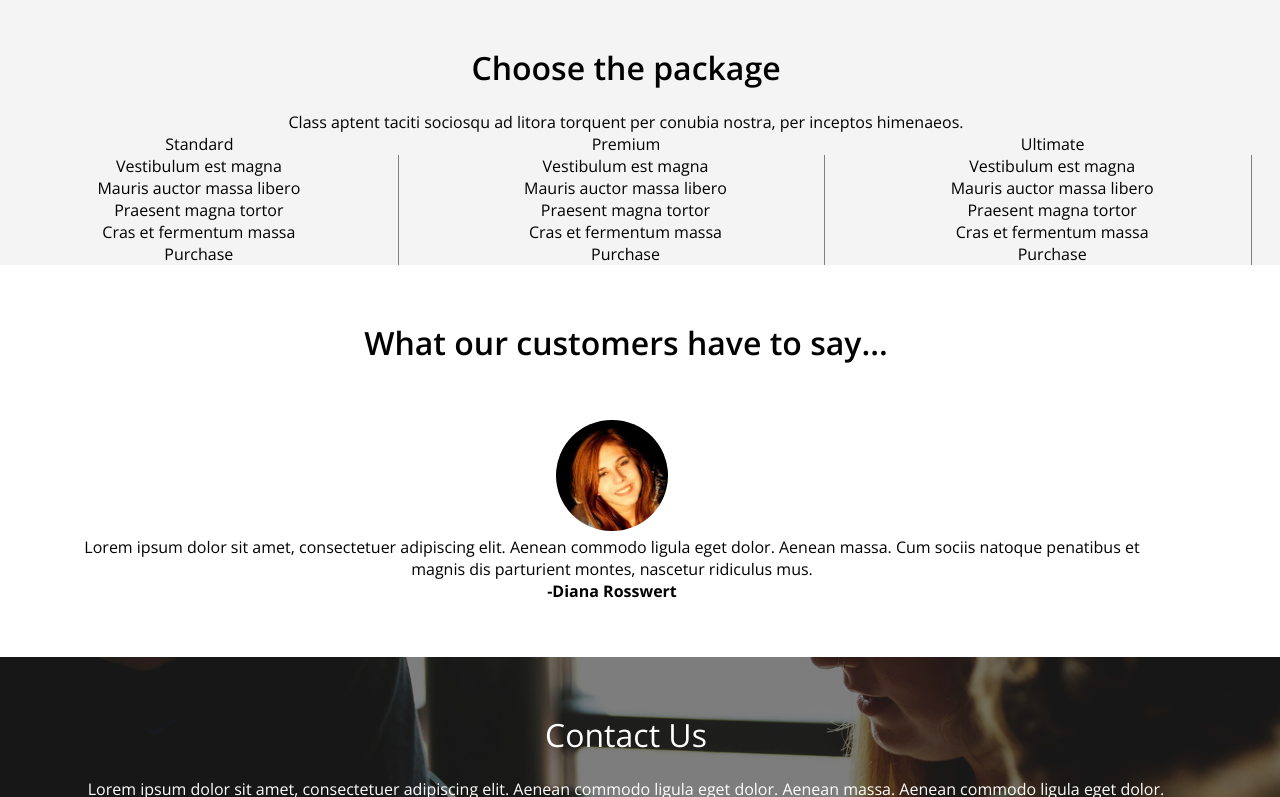
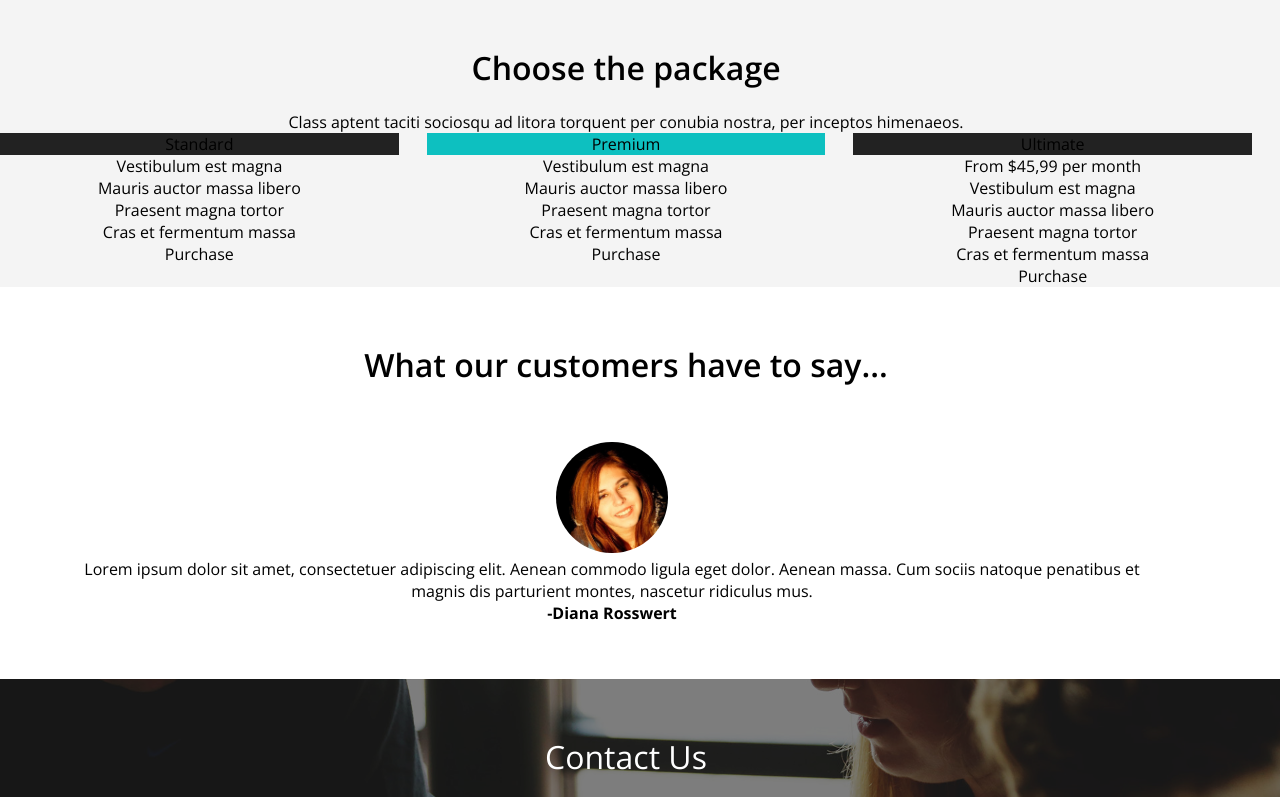
Before and after one commit to aguzro/prime-themes, a plain HTML site: page index.html in a window 1280 px wide. Shown: the part 2580-3377 px from the top of the page. Drawn offline with nearby package versions, Linux system fonts and the light colour scheme; files whose address does not match are found by name.

Commit message:
Cambios en PACKAGE y CSS

```diff
--- a/css/main.css
+++ b/css/main.css
@@ -139,11 +139,8 @@ header a:hover {
 .title {
 	font-size: 2em;
 }
-.ls {
-	list-style-type: none;
-}
-.ls  {
-	border-right: 1px solid gray;
+.bg-green {
+	background-color: #0dc0c0;
 }
 
 /* Customer */
@@ -162,6 +159,7 @@ header a:hover {
 /* Follow */
 
 
+
 /* Footer */
 .bg-black {
 	background-color: #222222;
--- a/index.html
+++ b/index.html
@@ -231,42 +231,36 @@
 	</div>
 	<div class="row">
 		<div class="col-4">
-			<div class="">
-				<div class="text-center boxB">Standard</div>
+			<div class="text-center bg-white w-100">
+				<div class="text-center bg-black">Standard</div>
 				<div class="text-center"></div>
-				<ul class="text-center ls">
-					<li>Vestibulum est magna</li>
-					<li>Mauris auctor massa libero</li>
-					<li>Praesent magna tortor</li>
-					<li>Cras et fermentum massa</li>
-					<li><div>Purchase</div></li>
-				</ul>
+					<div>Vestibulum est magna</div>
+					<div>Mauris auctor massa libero</div>
+					<div>Praesent magna tortor</div>
+					<div>Cras et fermentum massa</div>
+					<div>Purchase</div>
 			</div>
 		</div>
 		<div class="col-4">
-			<div class="">
-				<div class="text-center boxG">Premium</div>
+			<div class="text-center bg-white w-100">
+				<div class="text-center bg-green">Premium</div>
 				<div class="text-center"></div>
-				<ul class="text-center ls">
-					<li>Vestibulum est magna</li>
-					<li>Mauris auctor massa libero</li>
-					<li>Praesent magna tortor</li>
-					<li>Cras et fermentum massa</li>
-					<li><div>Purchase</div></li>
-				</ul>
+					<div>Vestibulum est magna</div>
+					<div>Mauris auctor massa libero</div>
+					<div>Praesent magna tortor</div>
+					<div>Cras et fermentum massa</div>
+					<div>Purchase</div>
 			</div>
 		</div>
 		<div class="col-4">
-			<div class="">
-				<div class="text-center boxB">Ultimate</div>
-				<div class="text-center"></div>
-				<ul class="text-center ls">
-					<li>Vestibulum est magna</li>
-					<li>Mauris auctor massa libero</li>
-					<li>Praesent magna tortor</li>
-					<li>Cras et fermentum massa</li>
-					<li><div>Purchase</div></li>
-				</ul>
+			<div class="text-center bg-white w-100">
+				<div class="bg-black">Ultimate</div>
+				<div class="bg-gray">From $45,99 per month</div>
+					<div>Vestibulum est magna</div>
+					<div>Mauris auctor massa libero</div>
+					<div>Praesent magna tortor</div>
+					<div>Cras et fermentum massa</div>
+					<div>Purchase</div>
 			</div>
 		</div>
 	</div>
@@ -343,15 +337,18 @@
 	<div class="container">
 		<div class="row">
 			<div class="col-12">
-				<p class="">Follow Us!</p>
-				<p>Class aptent taciti sociosqu ad litora torquent per conubia nostra, per inceptos himenaeos. Suspendisse suscipit tellus vitae tellus porta rutrum. Aliquam imperdiet nulla id scelerisque auctor.</p>
-				<p>
+				<p class="title">Follow Us!</p> <br>
+				<div>
+					<p>Class aptent taciti sociosqu ad litora torquent per conubia nostra, per inceptos himenaeos. Suspendisse suscipit tellus vitae tellus porta rutrum. Aliquam imperdiet nulla id scelerisque auctor.</p>
+					<br>
+				<p class="f-600">
 					<i class="fa ion-social-facebook"></i>
 					<i class="fa ion-social-twitter"></i>
 					<i class="fa social_linkedin"></i>
 					<i class="fa ion-social-pinterest"></i>
 					<i class="fa social_googleplus"></i>
 				</p>
+				</div>
 				</div>
 		</div>
 	</div>
```
